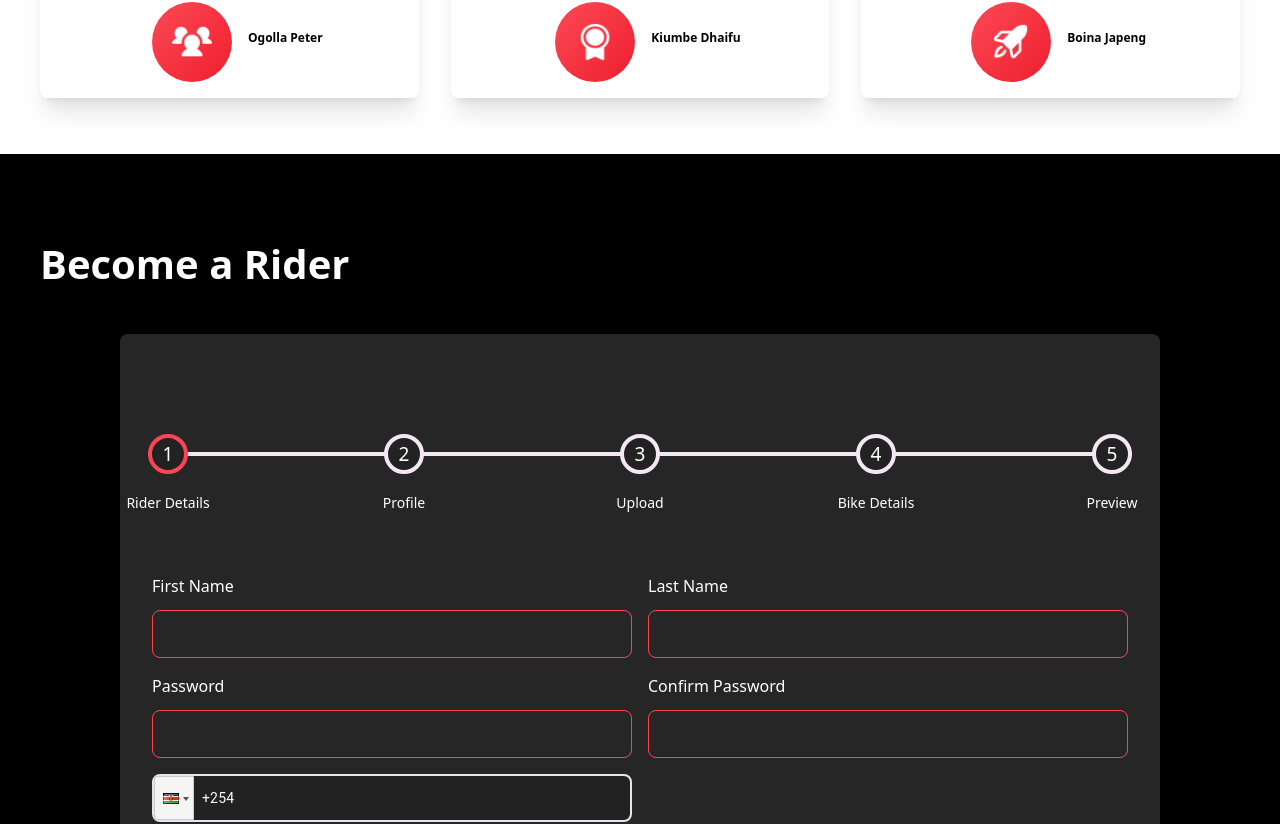
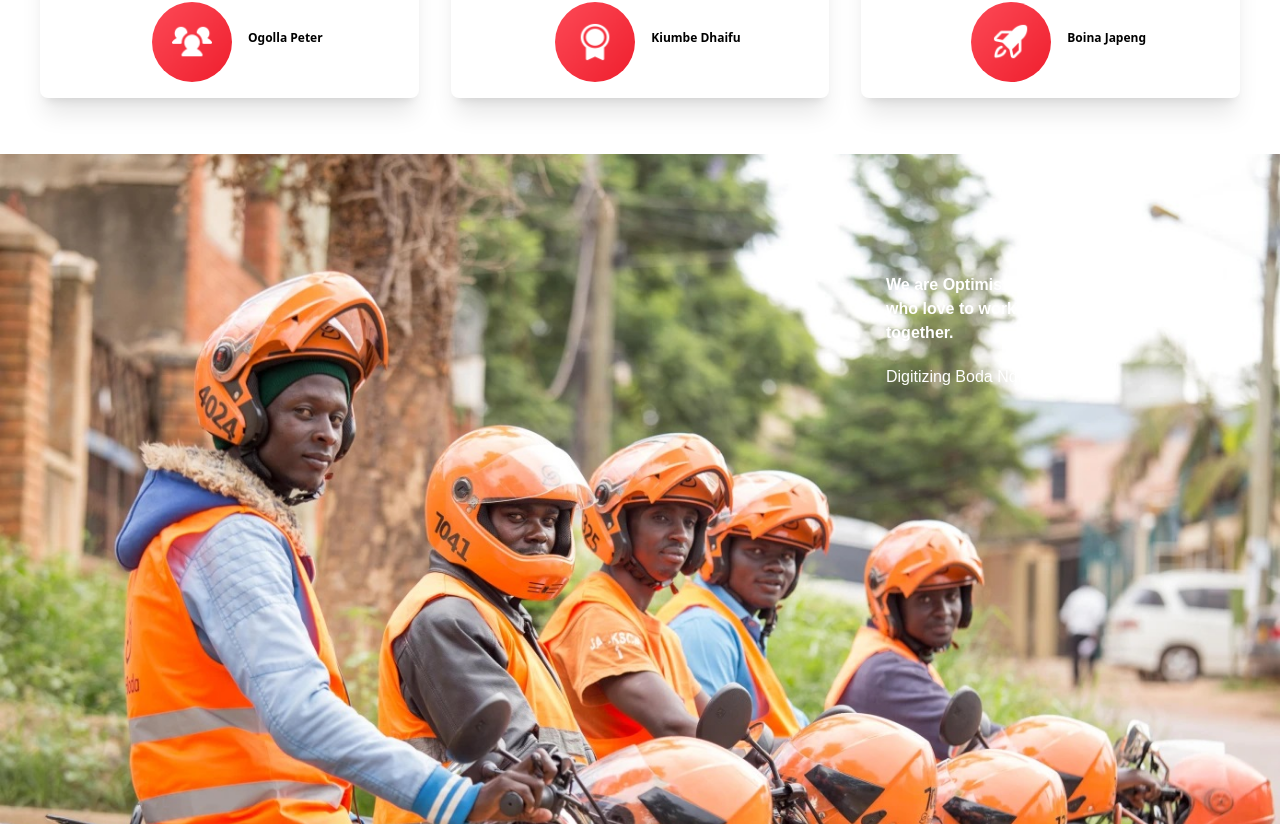
Before and after one commit to SongaBiz/Songa, a Next.js app: page / in a window 1280 px wide. Shown: the part 2316-3140 px from the top of the page. Built offline with nearby package versions, Linux system fonts and the light colour scheme; a web font is replaced by a local one.

Commit message:
Set testimonials part

```diff
--- a/app/page.tsx
+++ b/app/page.tsx
@@ -1,6 +1,6 @@
 import Image from 'next/image'
 import RiderRegistration from '@/components/Landing/RiderRegistration'
-import { Hero } from '../components'
+import { Hero, Mission } from '../components'
 import AboutUs from '../components/Landing/AboutUs'
 import Cards from '@/components/Landing/Cards'
 import Partnerships from '@/components/Landing/Partnerships'
@@ -17,6 +17,7 @@ export default function Home() {
       {/* <Partnerships/> */}
       <ServicesOffered />
       <Cards />
+      <Mission />
       {/* <Careers/> */}
       {/* <Blog /> */}
       <RiderRegistration />
--- /dev/null
+++ b/components/Landing/Mission/index.tsx
@@ -0,0 +1,22 @@
+"use client"
+import Image from "next/image";
+import { sans_hebrew } from '@/app/ui/fonts';
+
+export const Mission = () => {
+    return (
+        <div className="relative h-[100vh] w-screen">
+            <div className="w-full ">
+                <Image
+                    src='/assets/images/hero-bg.jpg'
+                    alt='boba boda riders'
+                    fill={true}
+                    className='object-cover'
+                />
+            </div>
+            <div className="absolute z-0 pt-[100px] pl-[400px] md:pt-[115px] md:pl-[600px] lg:pt-[119px] lg:pl-[886px]">
+                <h2 className={`${sans_hebrew.className} font-bold font-[50px] text-white mb-5`}>We are Optimists <br /> who love to work <br /> together.</h2>
+                <p className={`${sans_hebrew.className} font-normal font-[30px] text-white`}>Digitizing Boda Ndio Fom Yetu.</p>
+            </div>
+        </div>
+    )
+}
--- a/components/index.ts
+++ b/components/index.ts
@@ -3,3 +3,4 @@ export * from './Landing/AboutUs'
 export * from './Landing/Hero'
 export * from './Landing/RiderRegistration'
 export * from './Landing/ServicesOffered'
+export * from './Landing/Mission'
```
